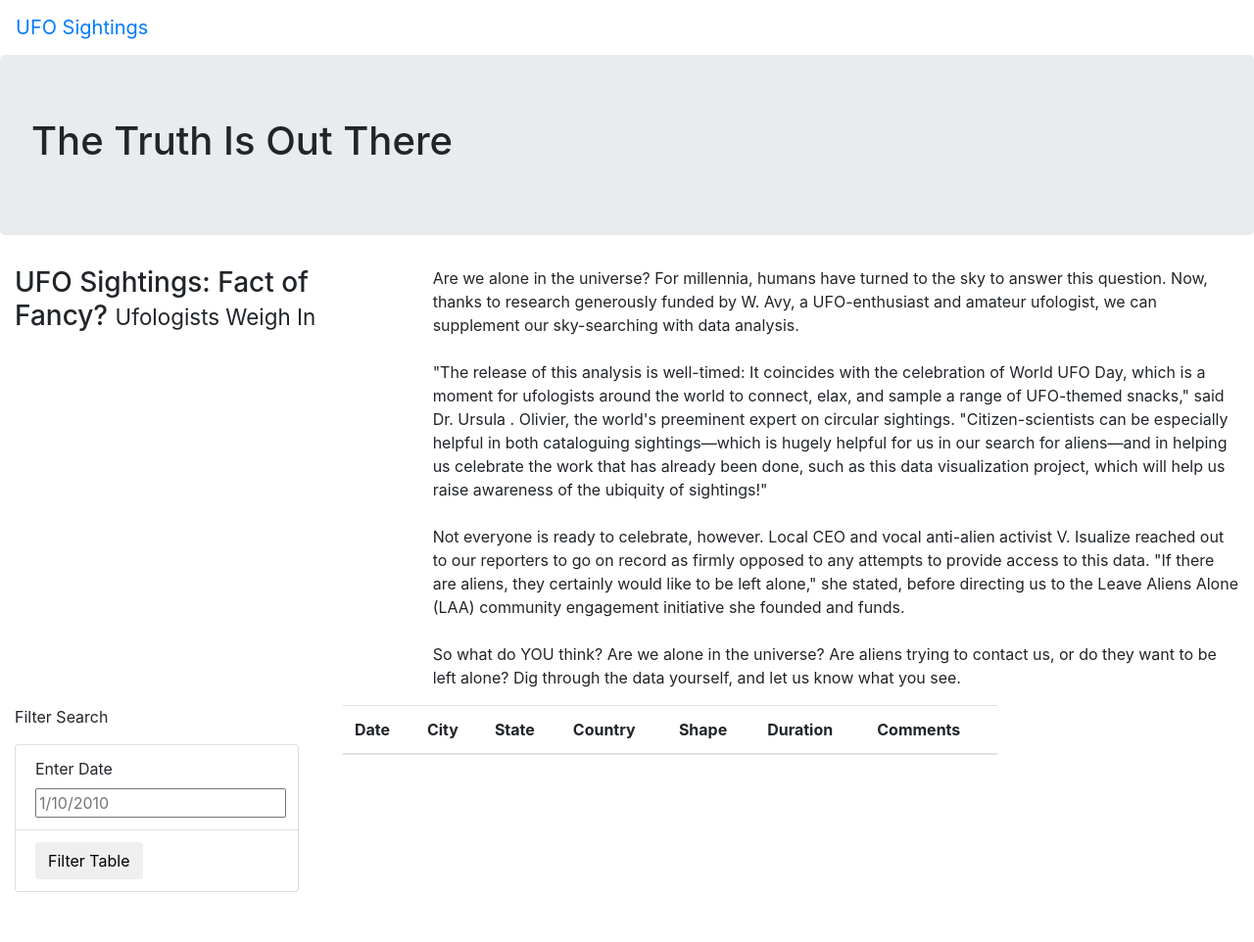
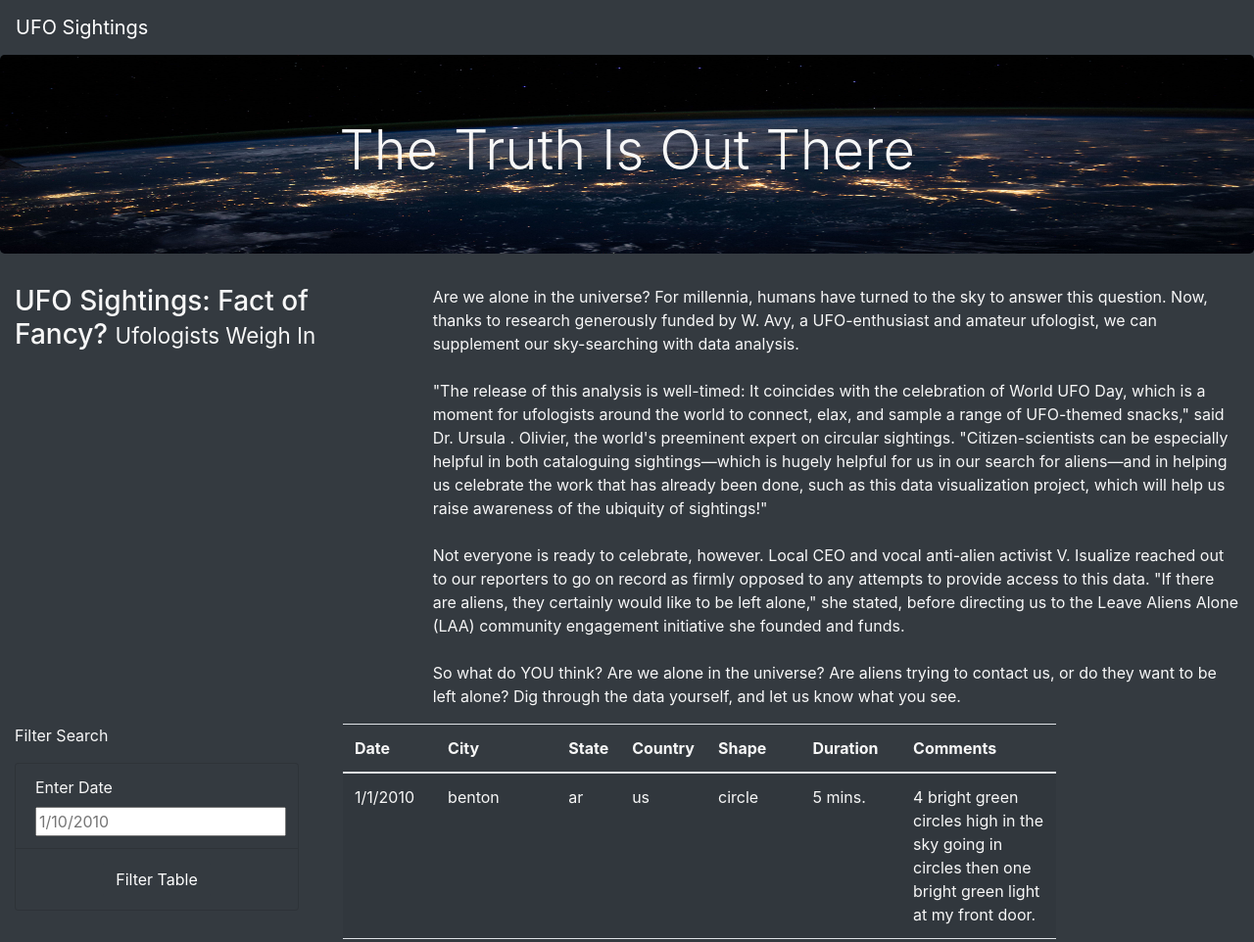
Before and after one commit to Donik22/UFOs, a plain HTML site: page index.html in a window 1280 px wide. Shown: the top 962 px of the page at 98% size. Before the commit the page ends 911 px from the top, so only its background shows below. Drawn offline with nearby package versions, Linux system fonts and the light colour scheme.

Commit message:
Finalizing module html table

```diff
--- a/index.html
+++ b/index.html
@@ -13,14 +13,14 @@
     />
     <link rel="stylesheet" href="static/css/style.css">
 </head>
-<body>
+<body class="bg-dark">
     <div class="wrapper">
-        <nav class="navbar navbar-expand-lg">
+        <nav class="navbar navbar-dark bg-dark navbar-expand-lg">
             <a class="navbar-brand" href="index.html">UFO Sightings</a>
         </nav>
     </div>
     <div class="jumbotron">
-        <h1>The Truth Is Out There</h1>
+        <h1 class="display-4">The Truth Is Out There</h1>
     </div>
     <div class="container-fluid">
         <div class="row">
@@ -50,18 +50,22 @@
     <div class="container-fluid">
         <div class="row">
             <div class="col-md-3">
-                <form>
-                    <p>Filter Search</p>
-                </form>
-                <ul class="list-group">
-                    <li class="list-group-item">
+                <form class="bg-dark">
+
+                <p>Filter Search</p>
+                <ul class="list-group bg-dark">
+                    <li  class="list-group-item bg-dark">
                         <label for="date">Enter Date</label>
                         <input type="text" placeholder="1/10/2010" id="datetime" />
                     </li>
-                    <li class="list-group-item">
-                        <button id="filter-btn" type="button" class="btn btn-default">Filter Table</button>
+                    <li class="text-center list-group-item bg-dark">
+                        <button id="filter-btn" type="button" class="btn btn-dark">
+                        Filter Table
+                        </button>
                     </li>
                 </ul>
+            </form>
+
             </div>
             <div class="col-md-9">
                 <div class="col-md-9">
@@ -83,5 +87,8 @@
             </div>
         </div>
     </div>
+    <script src="https://cdnjs.cloudflare.com/ajax/libs/d3/4.11.0/d3.js"></script>
+    <script src="static/js/data.js"></script>
+    <script src="static/js/app.js"></script>
 </body>
 </html>
--- a/static/css/style.css
+++ b/static/css/style.css
@@ -0,0 +1,10 @@
+body {
+
+    color: #f7f7f7;
+}
+
+.jumbotron {
+    background-image: url("../images/nasa.jpg");
+    background-size: 100% 100%;
+    text-align: center;
+}
```
Also changed, not shown: static/images/nasa.jpg (added).
